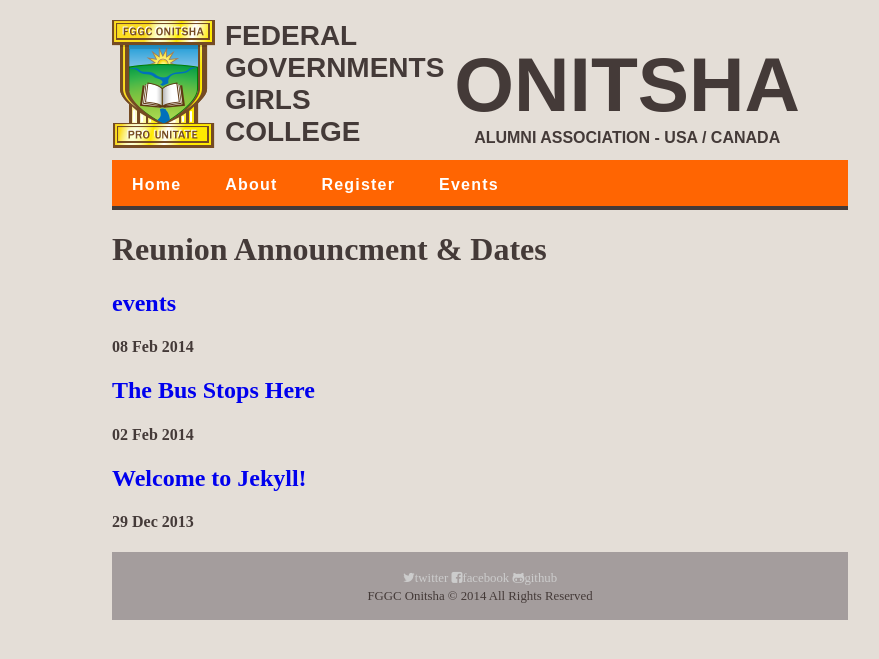
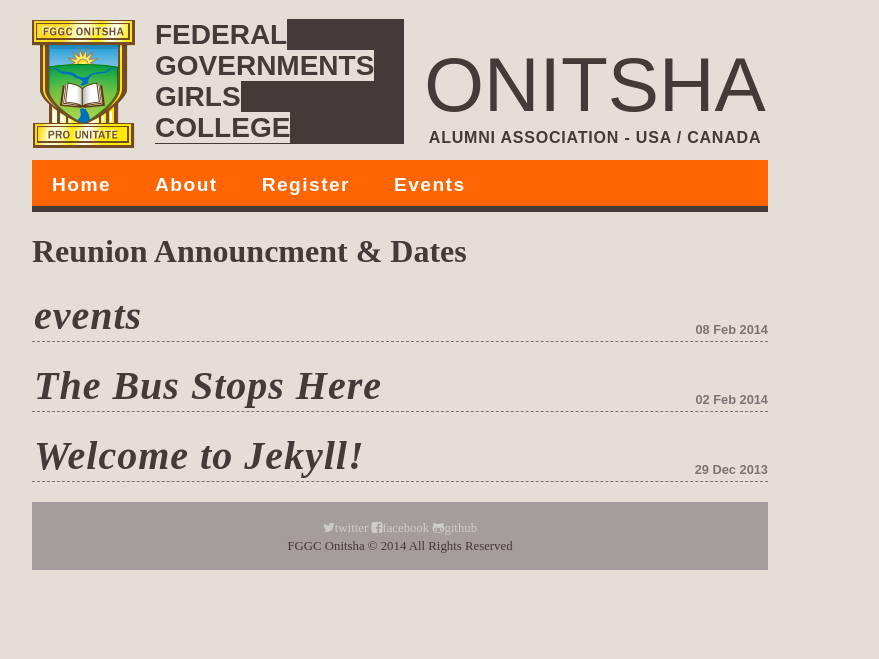
Before and after one commit to fggconitsha/fggconitsha, a Jekyll site: the page built from index.html, in a window 1280 px wide. Shown: the top 659 px of the page, without its empty margins (208-1087 px from the left). Built offline with Jekyll 4.4.1, drawn with Linux system fonts in a browser that asks for light colours; nearby versions of some CDN libraries; Markdown is read by kramdown in place of the engine named in the settings; the list of posts is cut into pages by our own code.

Commit message:
more style stuff

```diff
--- a/_includes/header.html
+++ b/_includes/header.html
@@ -7,10 +7,10 @@
 	{% endif %}
 	</div>
 	<div>
-	  <h1>FEDERAL</h1>
-	  <h1>GOVERNMENTS</h1>
-	  <h1>GIRLS</h1>
-	  <h1>COLLEGE</h1>
+	  <h1><a href="/">FEDERAL</a></h1>
+	  <h1><a href="/">GOVERNMENTS</a></h1>
+	  <h1><a href="/">GIRLS</a></h1>
+	  <h1><a href="/">COLLEGE</a></h1>
 	</div>
 	<div>
 	  <h2>ONITSHA</h2>
--- a/_includes/menu.html
+++ b/_includes/menu.html
@@ -2,7 +2,7 @@
 <div class="menu" id="menu">
   <nav class="pure-menu pure-menu-open pure-menu-horizontal">
     <ul>
-      <li><a href="../index.html">Home</a></li>
+      <li><a href="http://fggconitsha.github.io/">Home</a></li>
       {% assign pages_list = site.pages %}
         {% for node in pages_list %}
           {% if node.title != null %}
@@ -10,7 +10,6 @@
               <li>
                 <a class="menu-nav-item{% if page.url == node.url %} active{% endif %}" href="{{ node.url }}">{{ node.title }}</a>
               </li>
-
             {% endif %}
         {% endif %}
       {% endfor %}
--- a/_layouts/default.html
+++ b/_layouts/default.html
@@ -7,8 +7,8 @@
 
     <!-- Wrap is the content to shift when toggling the sidebar. We wrap the
          content to avoid any CSS collisions with our real content. -->
-    <div id="layout">
-      <div class="main">
+    <div id="page-wrap">
+      <!-- <div class="main"> -->
         <div class="container">
           {% include header.html %}
           <!-- <label for="sidebar-checkbox" class="sidebar-toggle"></label> -->
@@ -16,7 +16,7 @@
           {{ content }}
           {% include footer.html %}
         </div>
-      </div>
+      <!-- </div> -->
     </div>
   </body>
 </html>
--- a/_posts/2014-02-08-about.markdown
+++ b/_posts/2014-02-08-about.markdown
@@ -1,8 +1,7 @@
 ---
 layout: post
 title:  "events"
-date:   2014-02-08 22:40:32
-categories: news, events
+date:   2014-02-08
 ---
 
 ## header
--- a/css/main.css
+++ b/css/main.css
@@ -2,6 +2,7 @@
   -webkit-box-sizing: border-box;
   -moz-box-sizing: border-box;
   box-sizing: border-box;
+  margin: 0; padding: 0;
 }
 
 body {
@@ -9,6 +10,12 @@
   color: #443a38;
   font-family: TimesNewRoman, "Times New Roman", Times, Baskerville, Georgia, serif;
 }
+/*.page-title {
+  font-size: 1.4em;
+  letter-spacing: 18px;
+  font-style: italic;
+  font-weight: 800;
+}*/
 a {
   text-decoration: none;
   color: #color: #fff;
@@ -17,7 +24,36 @@
 a:focus {
   background-color: #443a38;
 }
+.posts h2 {
+    padding-bottom: 2px;
+    border-bottom: 1px dashed #7C7472;
+}
+.posts h2 a, .page-title {
+  padding: 4px 2px;
+  letter-spacing: 0.025em;
+  color: #443a38;
+  font-style: italic;
+  font-size: 40px;
+  font-weight: 800;
+}
+.posts h2 a:hover, {
+  color: #fff;
+  background-color: #443a38;
+}
+.posts small {
+  display: inline-block;
+  color: #7C7472;
+  float: right;
+  font-size: 0.8em
+  position: relative;
+  margin-top: -40px;
+  font-family: Arial, Helvetica, sans-serif;
+  font-weight: 700;
+}
 
+p {
+  letter-spacing: 0.005em
+}
 /* LAYOUT CSS */
 #layout {
   padding-left: 25%; /* "left col (nav + list)" width */
@@ -42,23 +78,38 @@
 
 header div {
   display: inline-block;
-  padding-right: 10px;
   float: left;
 }
 
 header img, header h1, header h2, header h3 {
-  margin: 0;
+  margin: 0; border: 0;
 }
 header h1 {
   font-size: 1.75em;
+  background-color: #443a38;
+  padding-right: 30px;
+  margin: -1px 20px;
 }
-header h2 { font-size: 4.8em; padding-top: 20px; }
-header h3 { text-align: center; font-size: 1em }
+header h1 a {
+  color: #443a38;
+  background-color: #e4ded7;
+}
+header h2 {
+  font-size: 4.8em;
+  padding-top: 20px;
+  font-weight: 200;
+}
+header h3 {
+  text-align: center;
+  font-size: 1em;
+  font-size: 100;
+  letter-spacing: 0.05em;
+}
 
 .pure-menu.pure-menu-horizontal {
   background-color: #ff6502;
-  height: 50px;
-  border-bottom: 4px solid #443a38;
+  height: 52px;
+  border-bottom: 6px solid #443a38;
 }
 
 .pure-menu.pure-menu-horizontal a {
@@ -66,16 +117,22 @@
   background-color: #ff6502;
   height: 46px;
   font-family: Arial, Helvetica, sans-serif;
-  font-size: 1em;
+  font-size: 1.2em;
   font-weight: 800;
   letter-spacing: 0.075em;
-  padding-top: 12px;
+  padding-top: 10px;
   color: #fff;
 }
 
 .pure-menu.pure-menu-horizontal a:hover {
   background-color: #443a38;
 }
+
+#page-wrap {
+  width: 800px;
+  margin: 0px auto 60px;
+}
+
 .content {
   padding: 2em;
 }
--- a/index.html
+++ b/index.html
@@ -9,7 +9,7 @@
   <div class="posts">
     {% for post in site.posts %}
 		<h2><a href="{{ post.url }}">{{ post.title }}</a></h2>
-		<h4>{{ post.date | date_to_string }}</h4>
+		<small>{{ post.date | date_to_string }}</small>
 		<!-- <p>{{ post.content }}</p> -->
     {% endfor %}
   </div>
```
Also changed, not shown: _posts/header.jpg (deleted).
